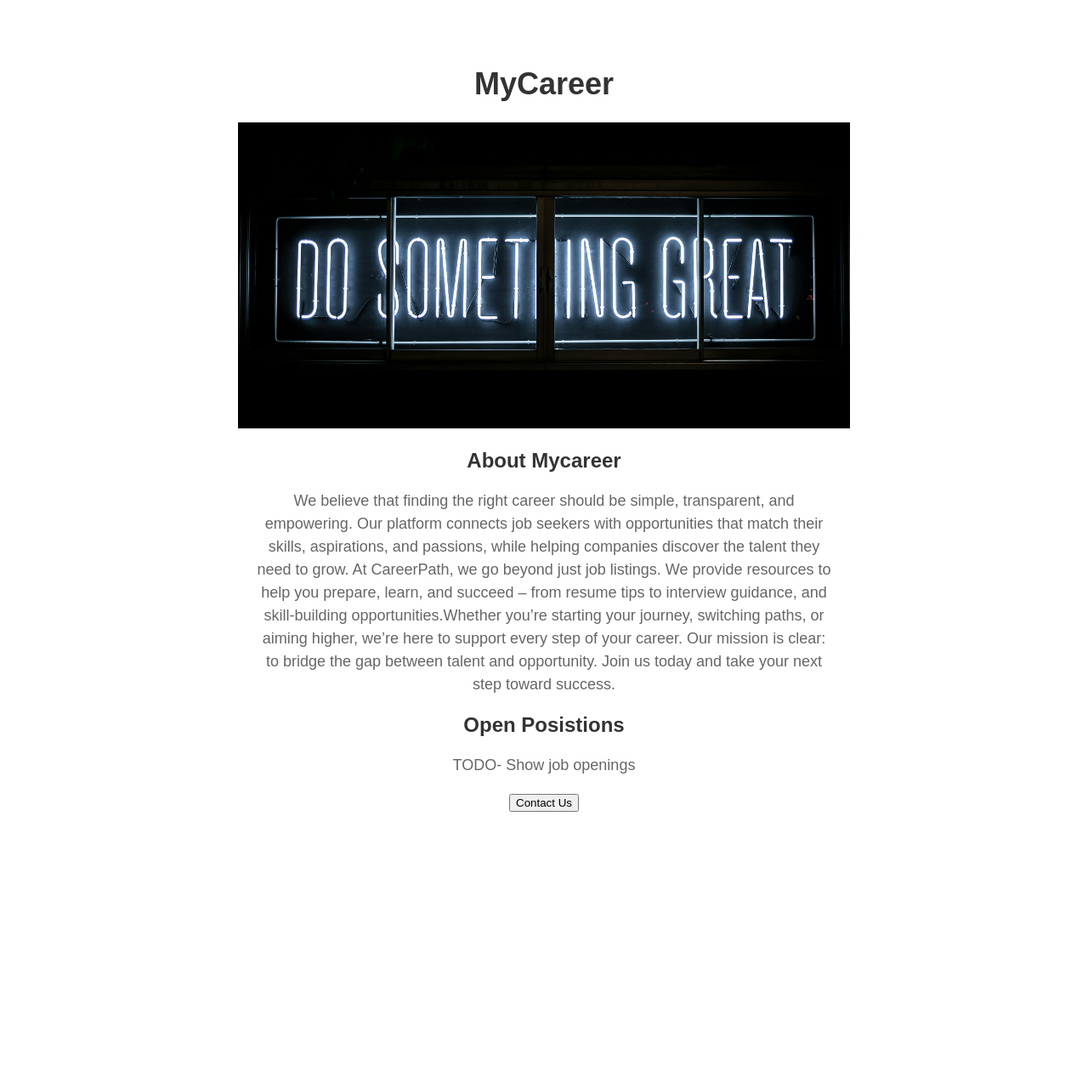
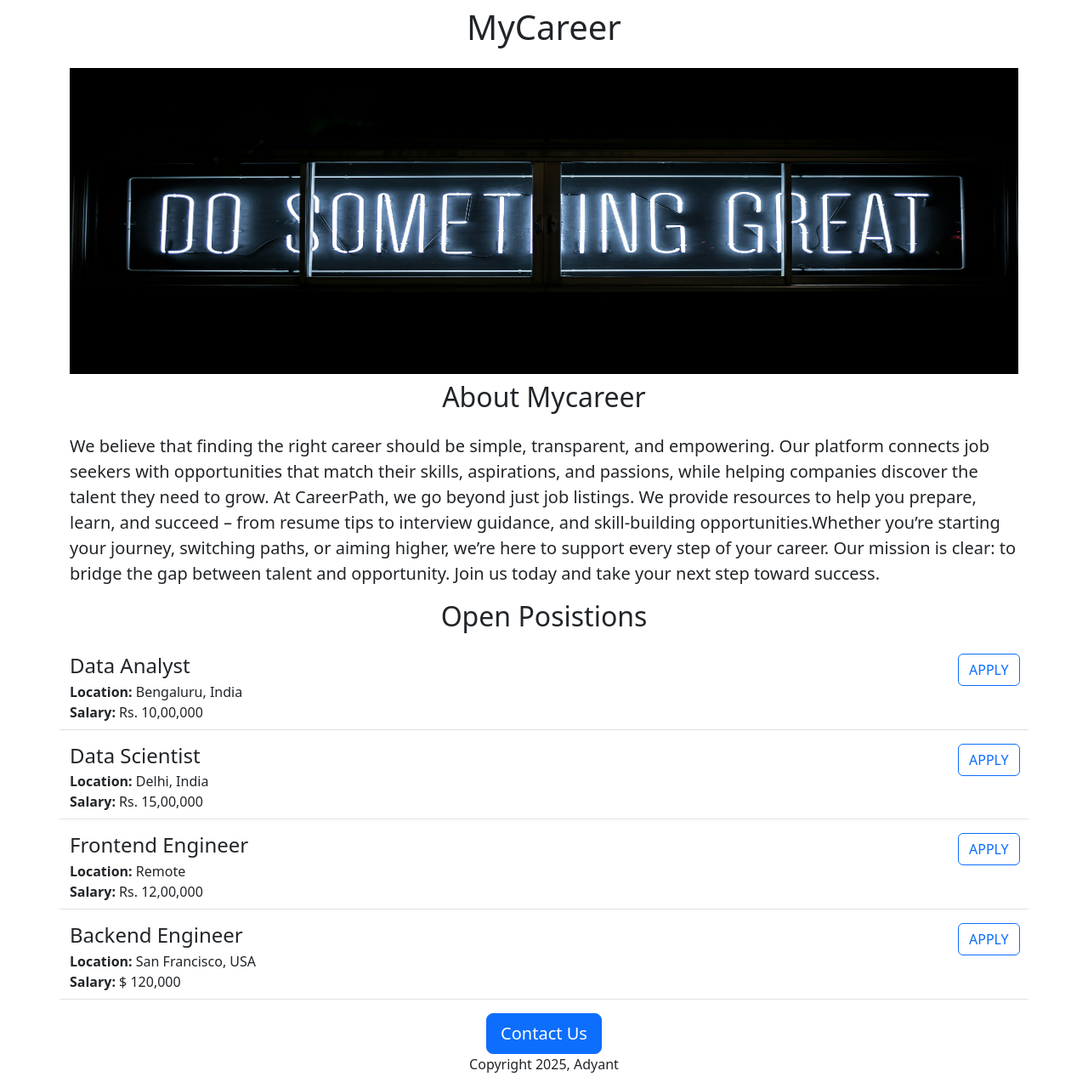
Before and after one commit to Adyant1307/careers-website, a Flask app: page / in a window 1280 px wide. Shown: the whole page at 85% size. Before the commit the page ends 955 px from the top, so only its background shows below. Run offline with Flask 3, Linux system fonts and the light colour scheme.

Commit message:
Added Dynamic Data and API route

```diff
--- a/app.py
+++ b/app.py
@@ -1,11 +1,44 @@
-from flask import Flask, render_template
+from flask import Flask, render_template , jsonify
 
 
 app = Flask(__name__)
 
+JOBS = [
+    {
+        'id' : 1,
+        'title': 'Data Analyst',
+        'location': 'Bengaluru, India',
+        'salary': 'Rs. 10,00,000'
+    },
+    {
+        'id' : 2,
+        'title': 'Data Scientist',
+        'location': 'Delhi, India',
+        'salary': 'Rs. 15,00,000'
+    },
+    {
+        'id' : 3,
+        'title': 'Frontend Engineer',
+        'location': 'Remote',
+        'salary': 'Rs. 12,00,000'
+    },
+    {
+        'id' : 4,
+        'title': 'Backend Engineer',
+        'location': 'San Francisco, USA',
+        'salary':'$ 120,000'
+    },
+
+]
+
 @app.route('/')
 def hello_world():
-    return render_template('home.html')
+    return render_template('home.html' , jobs=JOBS)
+
+@app.route('/api/jobs')
+def list_jobs():
+    return jsonify(JOBS)
+
 
 print(__name__)
 if __name__ == "__main__":
--- a/templates/home.html
+++ b/templates/home.html
@@ -2,51 +2,25 @@
 <html>
   <head>
     <title>Mycareer</title>
+
+    <meta charset="utf-8">
+    <meta name="viewport" content="width=device-width, initial-scale=1">
+     <link href="https://cdn.jsdelivr.net/npm/bootstrap@5.3.8/dist/css/bootstrap.min.css" rel="stylesheet" integrity="sha384-sRIl4kxILFvY47J16cr9ZwB07vP4J8+LH7qKQnuqkuIAvNWLzeN8tE5YBujZqJLB" crossorigin="anonymous">
     <style>
-      h1 {
-        font-family: Arial, sans-serif;
-        font-size: 36px;
-        color: #333;
-        text-align: center;
-        margin-top: 50px;
-      }
-      #banner {
+      #banner{
         width: 100%;
         height: 360px;
-        object-fit: cover;
-      }
-      h2 {
-        font-family: Arial, sans-serif;
-        font-size: 24px;
-        color: #333;
-        text-align: center;
-
-      }
-      p {
-        font-family: Arial, sans-serif;
-        font-size: 18px;
-        color: #666;
-        text-align: center;
-        margin: 20px;
-        line-height: 1.5;
-
-      }
-      #container {
-        max-width: 720px;
-        margin: 0 auto;
-        padding: 20px;
-        text-align: center;
-
       }
     </style>
 
   </head>
   <body>
-    <div id = "container">
-      <h1>MyCareer</h1>
-      <img id = "banner" src="https://9104379a-16f5-48e3-a229-aa693110170e-00-3ep9a72r3q8ig.sisko.replit.dev/static/banner.jpg" >
-      <h2>About Mycareer</h2>
-      <p> We believe that finding the right career should be simple, transparent, and empowering. Our platform connects job seekers with opportunities that match their skills, aspirations, and         passions, while helping companies discover the talent they need to grow.
+    <div class="container">
+
+      <h1 class = "text-center mt-2 mb-4">MyCareer</h1>
+      <img class= "img-fluid" id = "banner"  src="https://9104379a-16f5-48e3-a229-aa693110170e-00-3ep9a72r3q8ig.sisko.replit.dev/static/banner.jpg" >
+      <h2  class= "text-center mt-2 mb-4">About Mycareer</h2>
+      <p class = "lead"> We believe that finding the right career should be simple, transparent, and empowering. Our platform connects job seekers with opportunities that match their skills, aspirations, and         passions, while helping companies discover the talent they need to grow.
 
           At CareerPath, we go beyond just job listings. We provide resources to help you prepare, learn, and succeed – from resume tips to interview guidance, and skill-building         opportunities.Whether you’re starting your journey, switching paths, or aiming higher, we’re here to support every step of your career.
 
@@ -54,15 +28,17 @@
 
         Join us today and take your next step toward success. </p>
 
-      <h2>Open Posistions</h2>
+      <h2 class= "text-center mt-2 mb-4">Open Posistions</h2>
 
-        <p>TODO- Show job openings</p>
-
-        <button>Contact Us</button>
-
-
-
-
+        <div>
+          {%for job in jobs %}
+          {%include 'jobitem.html'%}
+          {%endfor%}
+        </div>
+          <div class="text-center">
+            <button class="btn btn-primary btn-lg">Contact Us</button>
+            <p>Copyright 2025, Adyant</p>
+          </div>
     </div>
   </body>
 </html>
--- /dev/null
+++ b/templates/jobitem.html
@@ -0,0 +1,21 @@
+<div class= "border-bottom row"  style= "padding-bottom: 8px; margin-bottom:16px;">
+  <div class="col-11">
+    <h4 style="margin-bottom: 4px;">
+        {{job['title']}}
+        </h4>
+        <div>
+          <b>Location:</b> {{job['location']}}
+        </div>
+
+        {%if 'salary' in job%}
+        <div>
+          <b>Salary:</b> {{job['salary']}}
+        </div>
+        {%endif%}
+      </div>
+
+    <div class= "col-1">
+  <button type="button" class="btn btn-outline-primary">APPLY
+  </button>
+    </div>
+</div>
```
